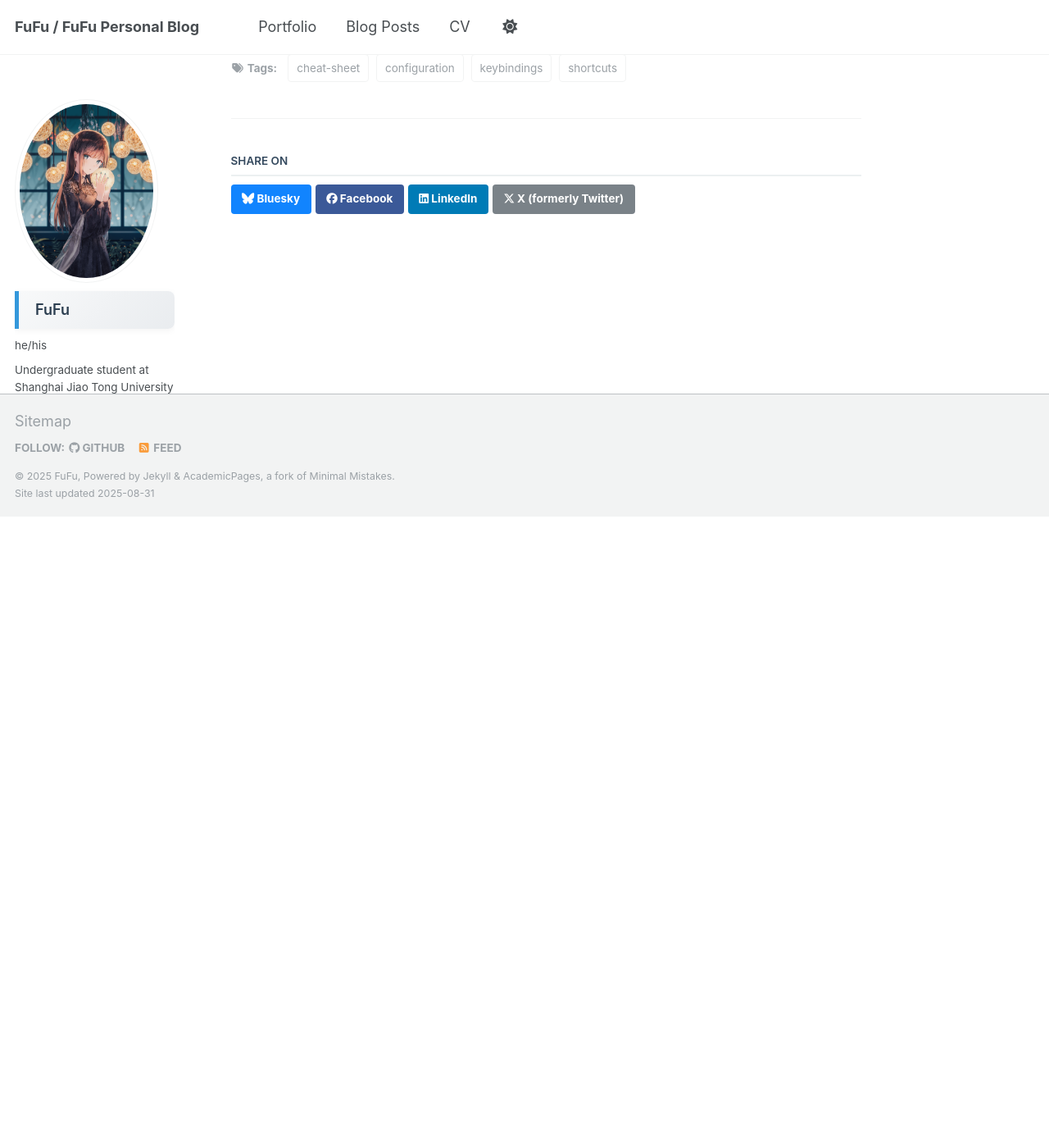
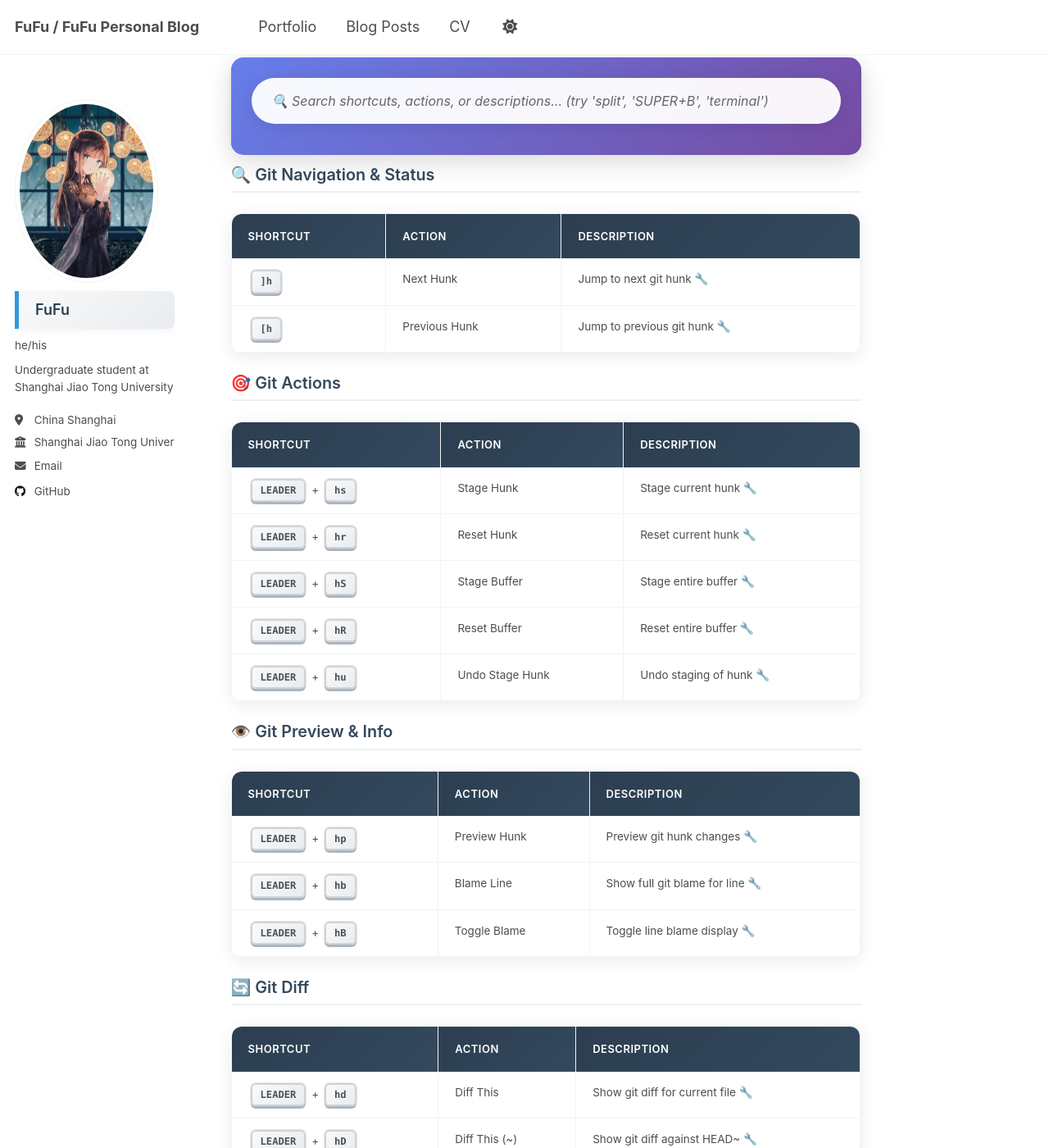
Before and after one commit to FuFutheBest/FuFutheBest.github.io, a Jekyll site: the page built from _posts/2025-08-17-Cheatography.md, in a window 1280 px wide and 1400 px high, scrolled down 17762 px. Shown: the whole window at 82% size. Built offline with Jekyll 4.4.1, drawn with Linux system fonts in a browser that asks for light colours; before the commit the page ends 18392 px from its top, so only the background shows below that; some of the changed text lies outside the part shown.

Commit message:
feat: gitsign and lazygit

```diff
--- a/_posts/2025-08-17-Cheatography.md
+++ b/_posts/2025-08-17-Cheatography.md
@@ -852,6 +852,54 @@ kbd:hover {
 | **Change** | `<b>or tag* types</b>`     | `csth1<CR>` | `<h1>or tag types</h1>` |
 | **Delete** | `delete(functi*on calls)`  | `dsf`       | `function calls`        |
 
+### 🌟 Git Integration
+
+> **GitSigns + LazyGit** - Comprehensive Git workflow
+
+#### 🔍 Git Navigation & Status
+
+| Shortcut      | Action        | Description                  |
+| ------------- | ------------- | ---------------------------- |
+| <kbd>]h</kbd> | Next Hunk     | Jump to next git hunk 🔧     |
+| <kbd>[h</kbd> | Previous Hunk | Jump to previous git hunk 🔧 |
+
+#### 🎯 Git Actions
+
+| Shortcut                          | Action          | Description             |
+| --------------------------------- | --------------- | ----------------------- |
+| <kbd>LEADER</kbd> + <kbd>hs</kbd> | Stage Hunk      | Stage current hunk 🔧   |
+| <kbd>LEADER</kbd> + <kbd>hr</kbd> | Reset Hunk      | Reset current hunk 🔧   |
+| <kbd>LEADER</kbd> + <kbd>hS</kbd> | Stage Buffer    | Stage entire buffer 🔧  |
+| <kbd>LEADER</kbd> + <kbd>hR</kbd> | Reset Buffer    | Reset entire buffer 🔧  |
+| <kbd>LEADER</kbd> + <kbd>hu</kbd> | Undo Stage Hunk | Undo staging of hunk 🔧 |
+
+#### 👁️ Git Preview & Info
+
+| Shortcut                          | Action       | Description                     |
+| --------------------------------- | ------------ | ------------------------------- |
+| <kbd>LEADER</kbd> + <kbd>hp</kbd> | Preview Hunk | Preview git hunk changes 🔧     |
+| <kbd>LEADER</kbd> + <kbd>hb</kbd> | Blame Line   | Show full git blame for line 🔧 |
+| <kbd>LEADER</kbd> + <kbd>hB</kbd> | Toggle Blame | Toggle line blame display 🔧    |
+
+#### 🔄 Git Diff
+
+| Shortcut                          | Action        | Description                       |
+| --------------------------------- | ------------- | --------------------------------- |
+| <kbd>LEADER</kbd> + <kbd>hd</kbd> | Diff This     | Show git diff for current file 🔧 |
+| <kbd>LEADER</kbd> + <kbd>hD</kbd> | Diff This (~) | Show git diff against HEAD~ 🔧    |
+
+#### 🎯 Git Text Objects
+
+| Shortcut      | Action      | Description                       |
+| ------------- | ----------- | --------------------------------- |
+| <kbd>ih</kbd> | Select Hunk | Select git hunk as text object 🔧 |
+
+#### 🚀 LazyGit Integration
+
+| Shortcut                          | Action       | Description           |
+| --------------------------------- | ------------ | --------------------- |
+| <kbd>LEADER</kbd> + <kbd>lg</kbd> | Open LazyGit | Launch LazyGit TUI 🔧 |
+
 ---
 
 <!-- Search Functionality -->
```
